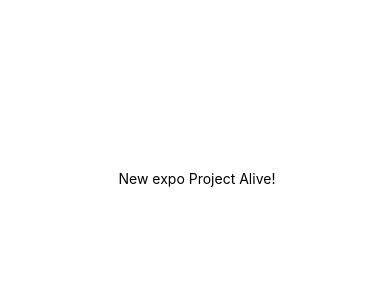
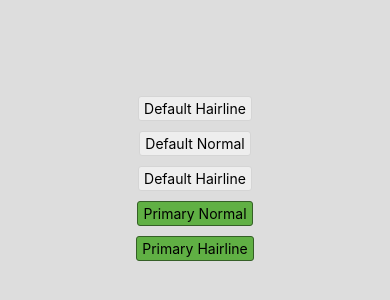
Before and after one commit to DigitalVilla/iNapp, a React Native app: screen / in a window 390 px wide. Shown: the part 244-544 px from the top of the page. Built offline with nearby package versions, Linux system fonts and the light colour scheme.

Commit message:
Setup filnilized

```diff
--- a/App.js
+++ b/App.js
@@ -1,21 +1,63 @@
 import React from 'react';
-import { StyleSheet, Text, View } from 'react-native';
+import { StyleSheet, TouchableHighlight, Text, View } from 'react-native';
 
 export default class App extends React.Component {
   render() {
     return (
-      <View style={styles.container}>
-        <Text> New expo Project Alive!</Text>
+      <View style={viewStyles}>
+        <TouchableHighlight
+          style={[buttonStyles.core, buttonStyles.hairlineBorder,
+          buttonStyles.spacer]}
+          underlayColor="#efefef"
+          activeOpacity={0.8}
+          onPress={() => { }}
+        >
+          <Text>Default Hairline</Text>
+        </TouchableHighlight>
+        <TouchableHighlight style={[buttonStyles.core, buttonStyles.spacer]}>
+          <Text>Default Normal</Text>
+        </TouchableHighlight>
+        <TouchableHighlight
+          style={[buttonStyles.core, buttonStyles.hairlineBorder, buttonStyles.spacer]}>
+          <Text>Default Hairline</Text>
+        </TouchableHighlight>
+        <TouchableHighlight style={[buttonStyles.core, buttonStyles.primary, buttonStyles.spacer]}>
+          <Text>Primary Normal</Text>
+        </TouchableHighlight>
+        <TouchableHighlight style={[buttonStyles.core, buttonStyles.primary, buttonStyles.hairlineBorder]}>
+          <Text>Primary Hairline</Text>
+        </TouchableHighlight>
       </View>
     );
   }
 }
 
-const styles = StyleSheet.create({
-  container: {
-    flex: 1,
-    backgroundColor: '#fff',
-    alignItems: 'center',
-    justifyContent: 'center',
+const viewStyles = {
+  alignItems: 'center',
+  backgroundColor: '#ddd',
+  flex: 1,
+  justifyContent: 'center',
+};
+
+const buttonStyles = StyleSheet.create({
+  core: {
+    borderStyle: 'solid',
+    borderColor: '#d5d5d5',
+    borderWidth: 1,
+    backgroundColor: '#eee',
+    borderRadius: 3,
+    padding: 3,
+    paddingLeft: 5,
+    paddingRight: 5
   },
+  primary: {
+    backgroundColor: '#60b044',
+    borderColor: '#355f27'
+  },
+  hairlineBorder: {
+    borderWidth: StyleSheet.hairlineWidth
+  },
+  spacer: {
+    marginBottom: 10
+  }
 });
```
